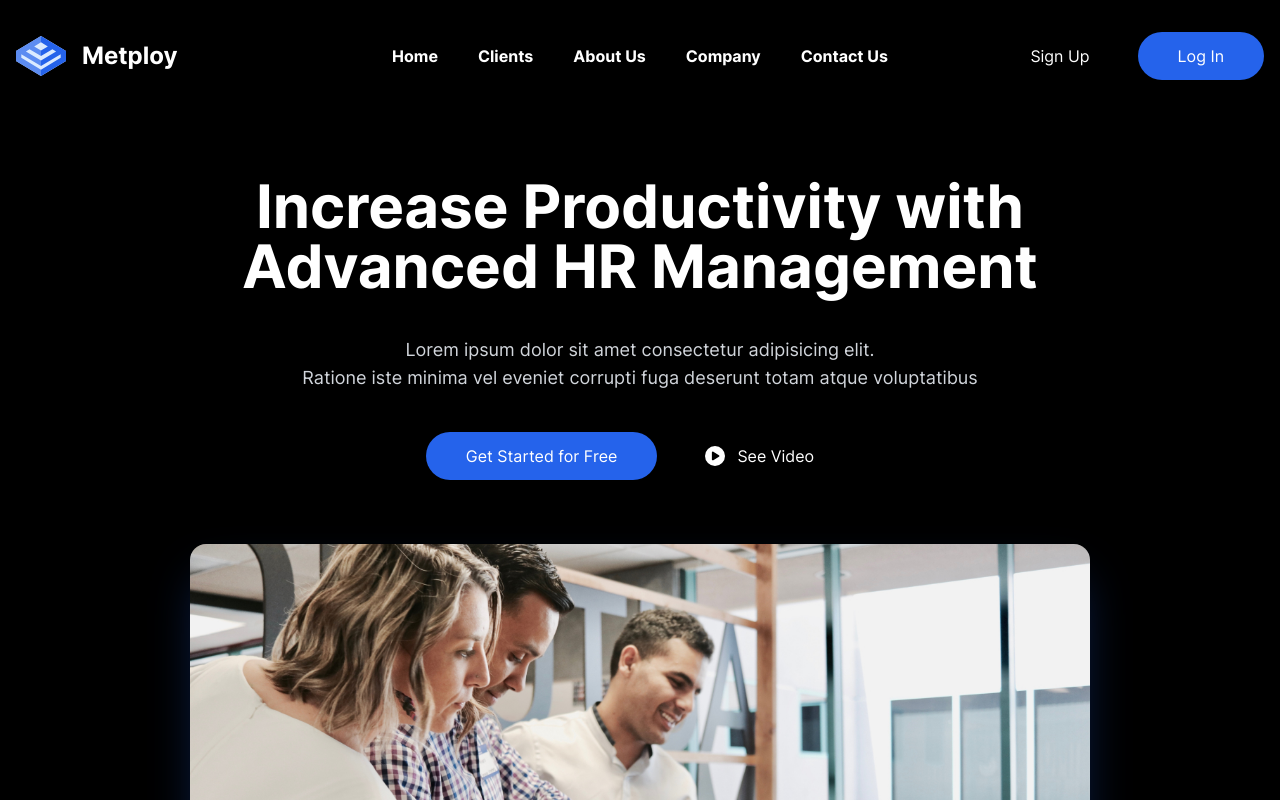
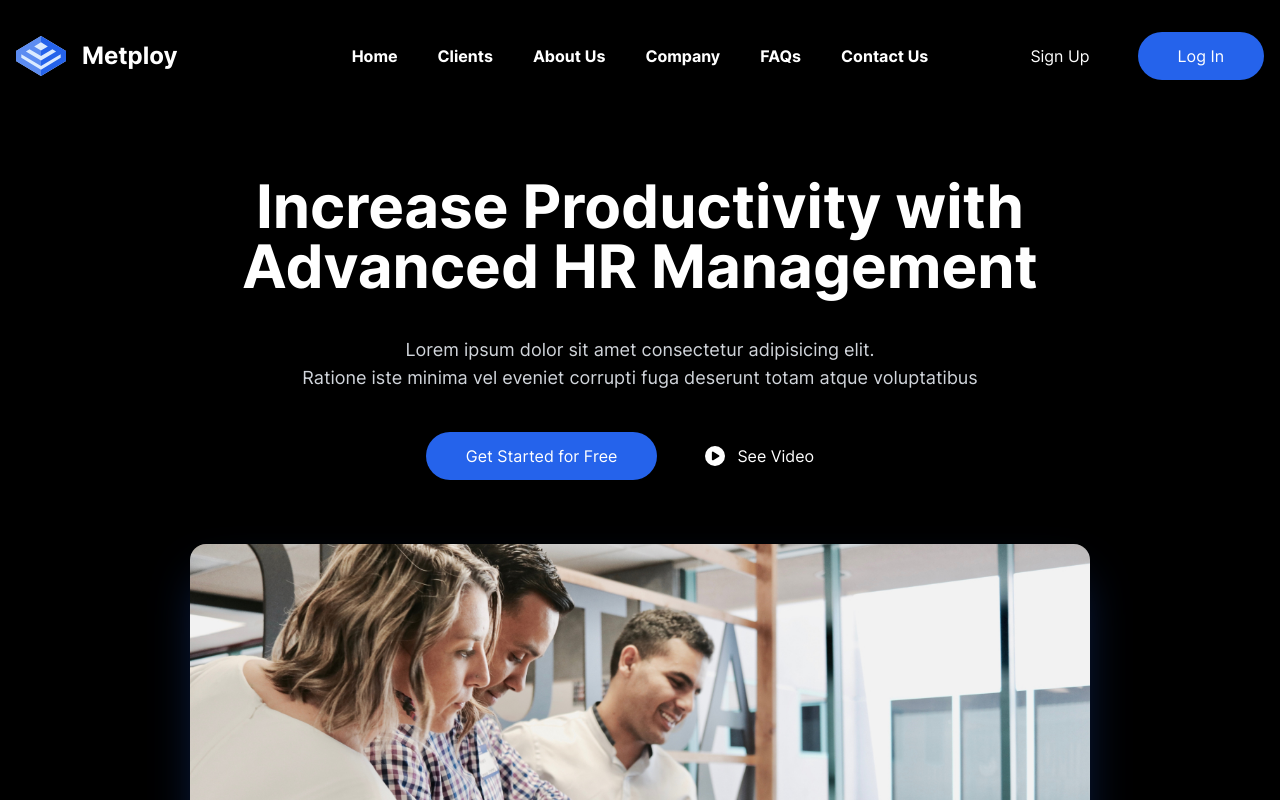
Before and after one commit to DanialZahid/metploy, a React (Vite) app: page / in a window 1280 px wide. Shown: the top 800 px of the page. Built offline with nearby package versions, Linux system fonts and the light colour scheme.

Commit message:
Add FAQs section/component.

```diff
--- /dev/null
+++ b/src/Components/FAQs/FAQs.tsx
@@ -0,0 +1,18 @@
+import { TextBlock } from '../General';
+
+export default function FAQs() {
+  return (
+    <section id='faqs'>
+      <TextBlock className='text-center'>
+        <h2>Frequently Asked Questions</h2>
+
+        <p>
+          Lorem ipsum, dolor sit amet consectetur adipisicing elit. Magni
+          consectetur esse libero! Debitis nulla similique <br />
+          rem atque quibusdam necessitatibus officiis impedit deleniti laborum
+          ad, quia est dolore corporis unde tempora!
+        </p>
+      </TextBlock>
+    </section>
+  );
+}
--- a/src/Components/Navigation/NavigationDesktop.tsx
+++ b/src/Components/Navigation/NavigationDesktop.tsx
@@ -17,6 +17,11 @@ const navItems = [
   {
     name: 'Company',
     link: '/#company',
+  },
+
+  {
+    name: 'FAQs',
+    link: '/#faqs',
   },
 
   {
--- a/src/Website.tsx
+++ b/src/Website.tsx
@@ -4,6 +4,7 @@ import Hero from './Components/Hero';
 import Clients from './Components/Clients/Clients';
 import AboutUs from './Components/AboutUs/AboutUs';
 import Company from './Components/Company/Company';
+import FAQs from './Components/FAQs/FAQs';
 
 export default function Website() {
   return (
@@ -15,6 +16,7 @@ export default function Website() {
         <Clients />
         <AboutUs />
         <Company />
+        <FAQs />
       </main>
 
       <Footer />
```
